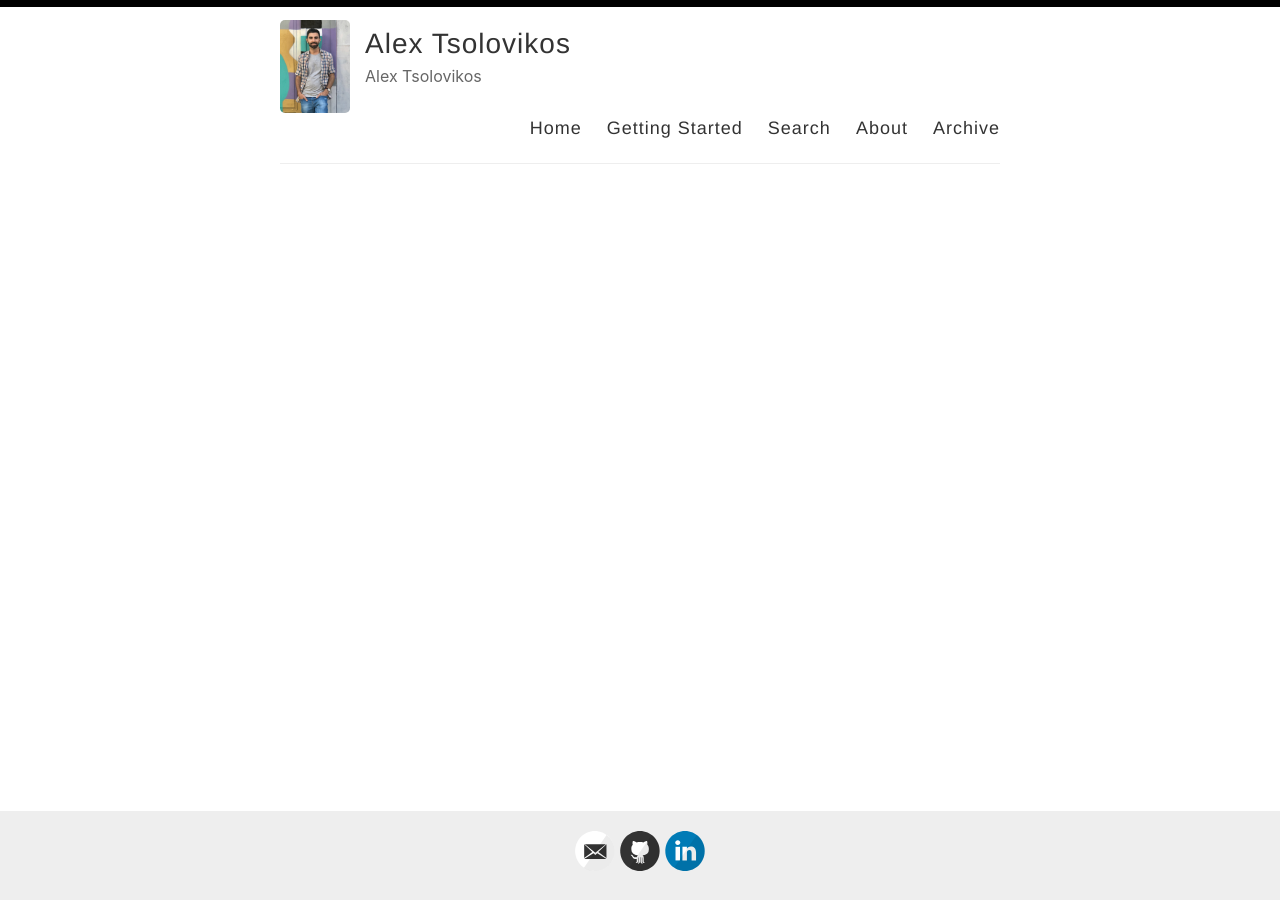
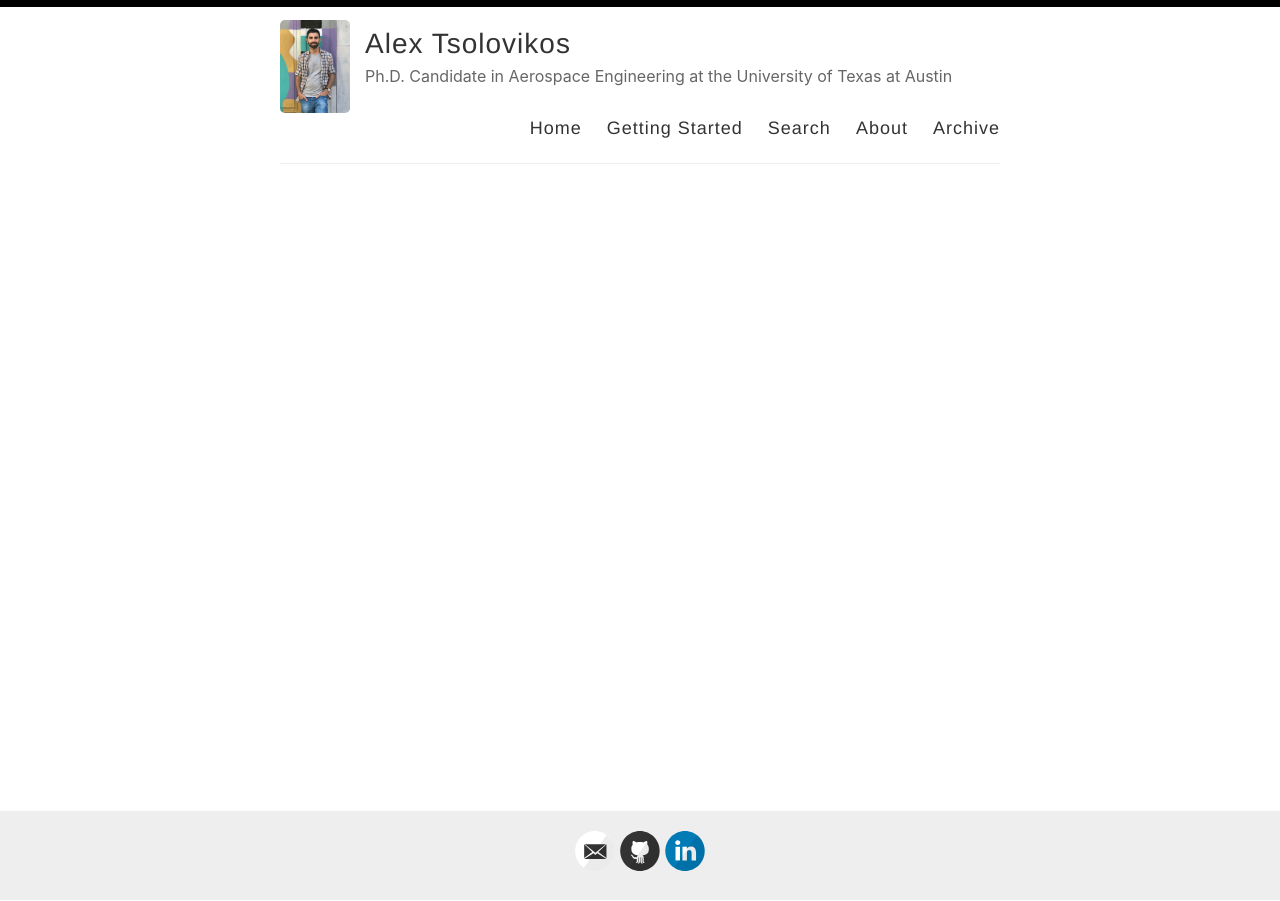
Before and after one commit to alextsolovikos/alextsolovikos.github.io, a Jekyll site: the page built from index.html, in a window 1280 px wide. Built offline with Jekyll 4.4.1, drawn with Linux system fonts in a browser that asks for light colours; the list of posts is cut into pages by our own code.

Commit message:
Updated config file

```diff
--- a/_config.yml
+++ b/_config.yml
@@ -9,7 +9,7 @@ name: Alex Tsolovikos
 author: Alex Tsolovikos
 
 # Short bio or description (displayed in the header)
-description: Alex Tsolovikos
+description: Ph.D. Candidate in Aerospace Engineering at the University of Texas at Austin
 
 # URL of your avatar or profile pic (you could use your GitHub profile pic)
 avatar: /images/profile.jpeg
@@ -26,7 +26,7 @@ footer-links:
   flickr:
   github: alextsolovikos
   instagram:
-  linkedin: linkedin.com/in/alextsolovikos
+  linkedin: linkedin.com/in/alextsolovikos/
   pinterest:
   rss:
   twitter:
```
